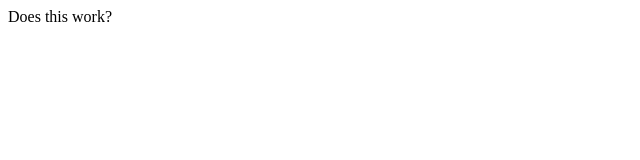
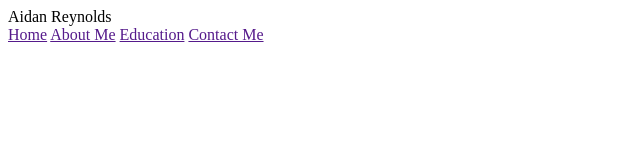
Before and after one commit to reynoldsa24/PersonalWebsite, a plain HTML site: page index.html in a window 1280 px wide. Shown: the whole page, without its empty margins (0-640 px from the left). Drawn offline with Linux system fonts and the light colour scheme.

Commit message:
Update index.html

```diff
--- a/index.html
+++ b/index.html
@@ -8,7 +8,21 @@
 </head>
     <body>
         <div>
-            Does this work?
+            <header>
+                Aidan Reynolds
+            </header>
+            <nav>
+                <a href="">Home</a>
+                <a href="">About Me</a>
+                <a href="">Education</a>
+                <a href="">Contact Me</a>
+            </nav>
+            <section>
+
+            </section>
+            <footer>
+
+            </footer>
         </div>
     </body>
 </html>
```
